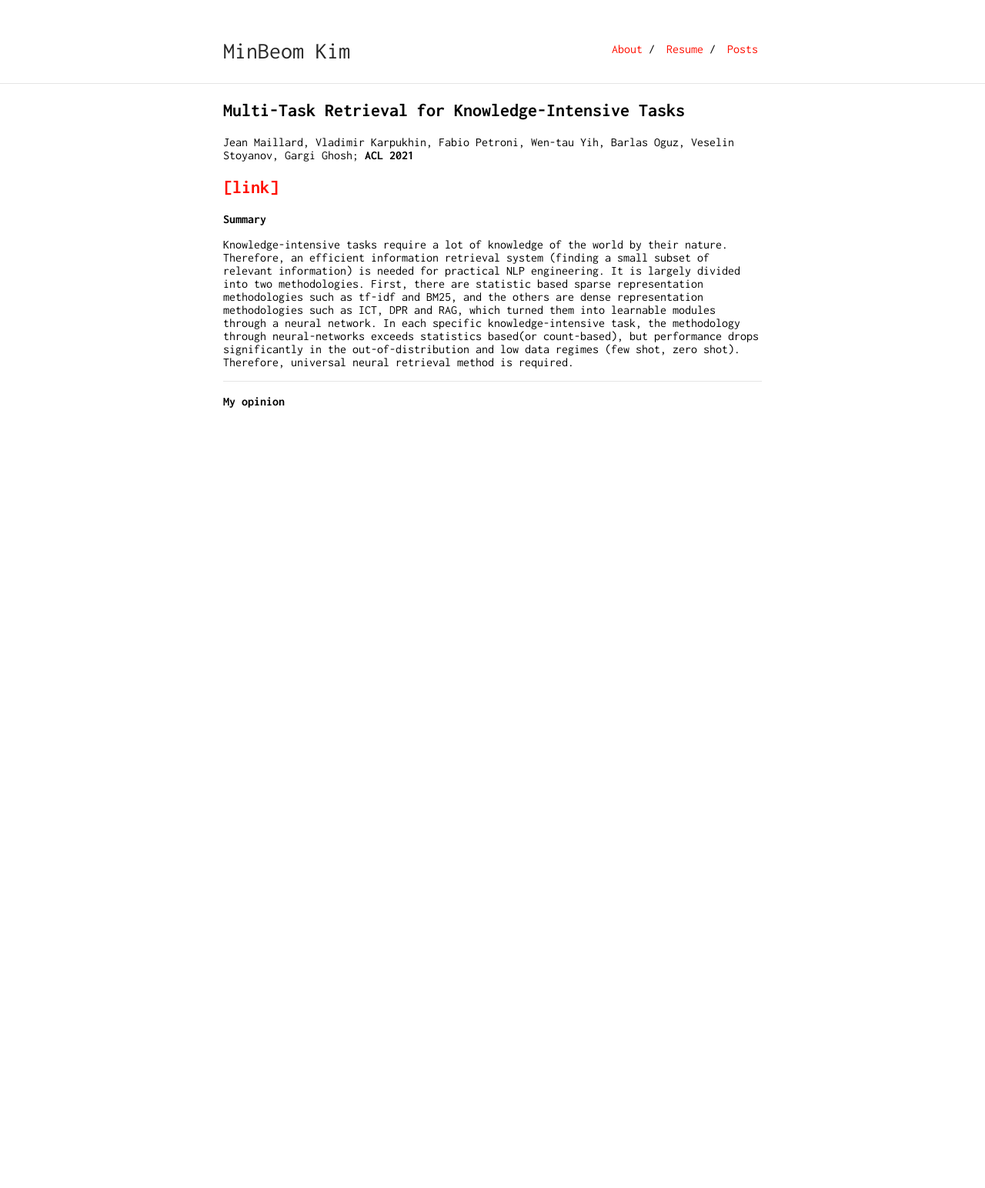
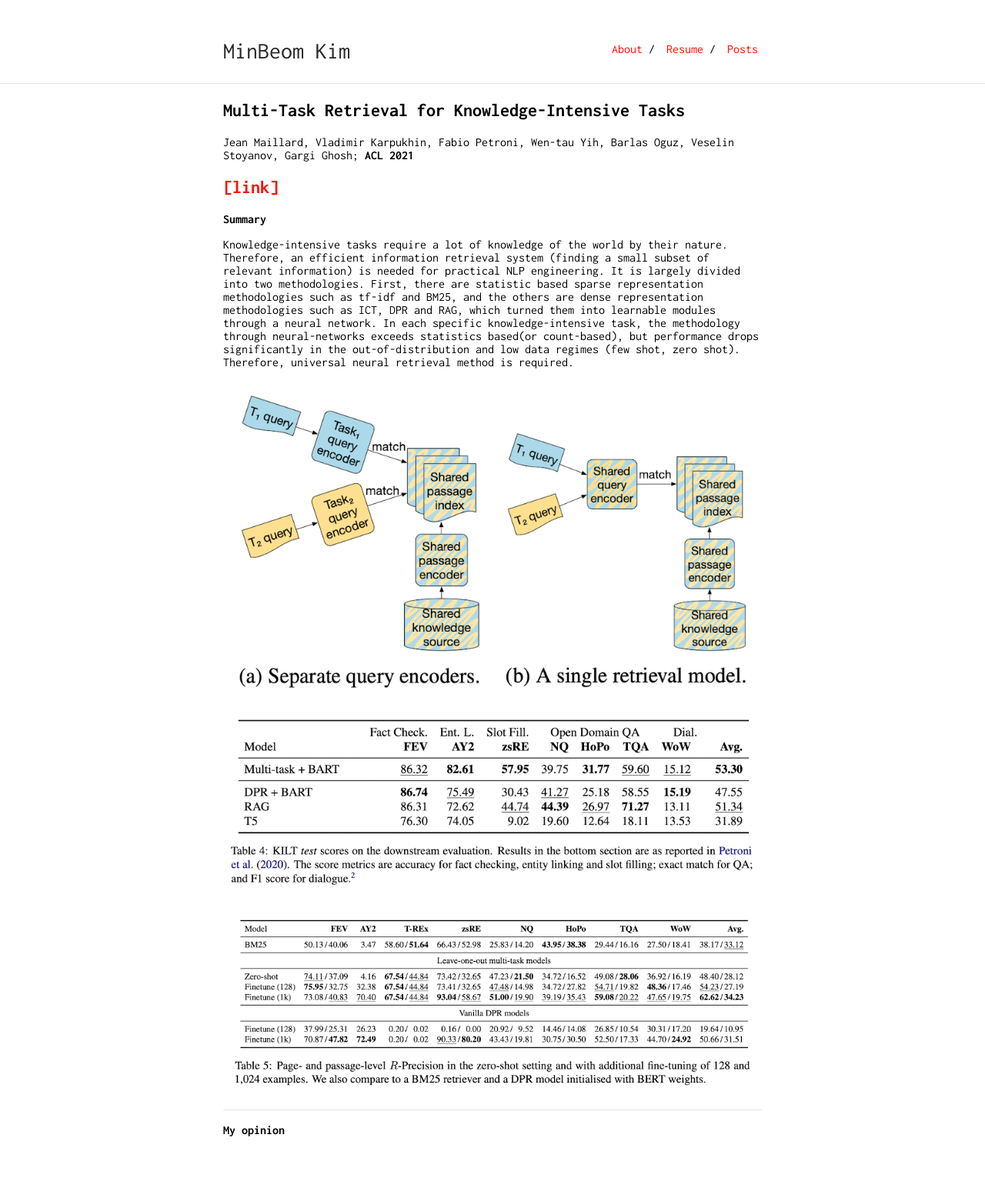
Before and after one commit to minbeomkim/minbeomkim.github.io, a Jekyll site: the page built from post-Multi-Task-Retrieval-for-Knowledge-Intensive-Tasks.md, in a window 1280 px wide. Shown: the whole page at 77% size. Built offline with Jekyll 4.4.1, drawn with Linux system fonts in a browser that asks for light colours; our own code applies the rules of GitHub Pages for plain Markdown files; before the commit the page ends 900 px from its top, so only the background shows below that.

Commit message:
Update post-Multi-Task-Retrieval-for-Knowledge-Intensive-Tasks.md

```diff
--- a/post-Multi-Task-Retrieval-for-Knowledge-Intensive-Tasks.md
+++ b/post-Multi-Task-Retrieval-for-Knowledge-Intensive-Tasks.md
@@ -13,6 +13,12 @@ Jean Maillard, Vladimir Karpukhin, Fabio Petroni, Wen-tau Yih, Barlas Oguz, Vese
 
 Knowledge-intensive tasks require a lot of knowledge of the world by their nature. Therefore, an efficient information retrieval system (finding a small subset of relevant information) is needed for practical NLP engineering. It is largely divided into two methodologies. First, there are statistic based sparse representation methodologies such as tf-idf and BM25, and the others are dense representation methodologies such as ICT, DPR and RAG, which turned them into learnable modules through a neural network. In each specific knowledge-intensive task, the methodology through neural-networks exceeds statistics based(or count-based), but performance drops significantly in the out-of-distribution and low data regimes (few shot, zero shot). Therefore, universal neural retrieval method is required.
 
+<img src="img/multi1.png">
+
+<img src="img/multi2.png">
+
+<img src="img/multi3.png">
+
 ---
 **My opinion**
 
```
